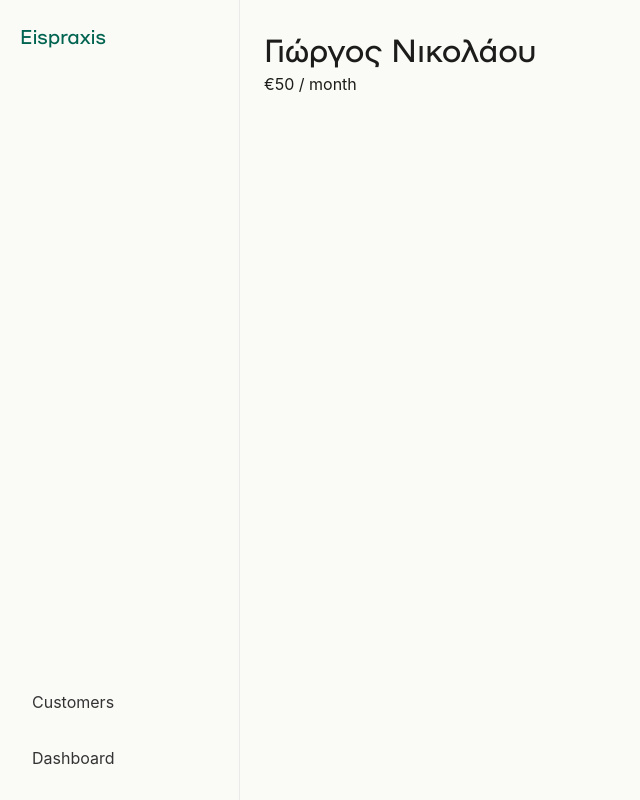
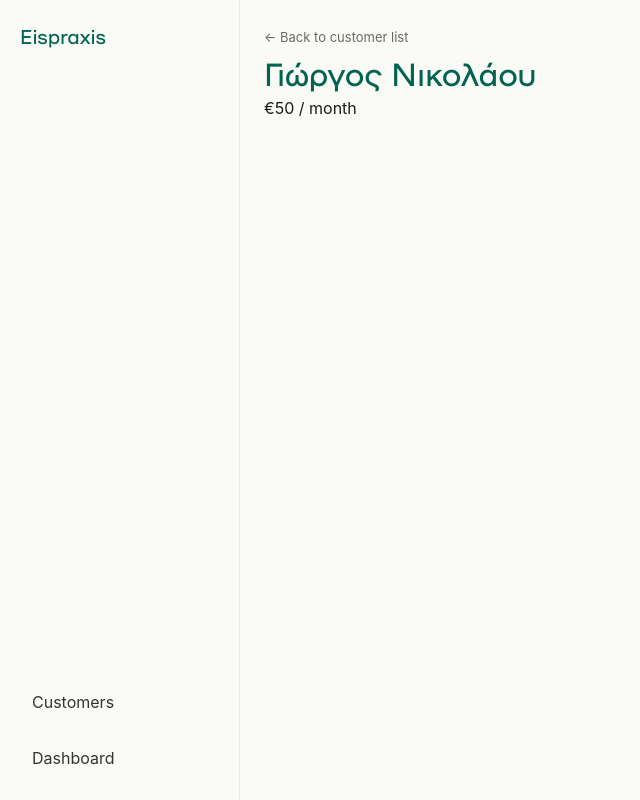
Before and after one commit to enjoythedivision/eispraxis, a React (Vite) app: page /customer/1 in a window 1280 px wide. Shown: the whole page, without its empty margins (0-640 px from the left). Built offline with nearby package versions, Linux system fonts and the light colour scheme.

Commit message:
Add back navigation link to customer detail view and style header elements

```diff
--- a/src/features/customers/pages/Customer.jsx
+++ b/src/features/customers/pages/Customer.jsx
@@ -1,4 +1,4 @@
-import { useParams } from "react-router-dom";
+import { Link, useParams } from "react-router-dom";
 import "./Customer.scss";
 import { customers } from "../../../data/customers";
 
@@ -16,6 +16,7 @@ export default function Customer() {
   return (
     <div className="customer">
       <div className="customer__header">
+        <Link to="/">← Back to customer list</Link>
         <h1>{customer.name}</h1>
       </div>
 
--- a/src/features/customers/pages/Customer.scss
+++ b/src/features/customers/pages/Customer.scss
@@ -1,3 +1,8 @@
 .customer {
     background-color: var(--bg);
 }
+
+.customer__header > a:first-child {
+    font-size: 13px;
+    color: var(--text-muted);
+}
--- a/src/features/customers/pages/Customers.scss
+++ b/src/features/customers/pages/Customers.scss
@@ -2,6 +2,10 @@
   display: flex;
   flex-direction: column;
   gap: 20px;
+}
+
+h1, h2, h3, h4, h5, h6 {
+  color: var(--evergreen);
 }
 
 .customers__header {
```
